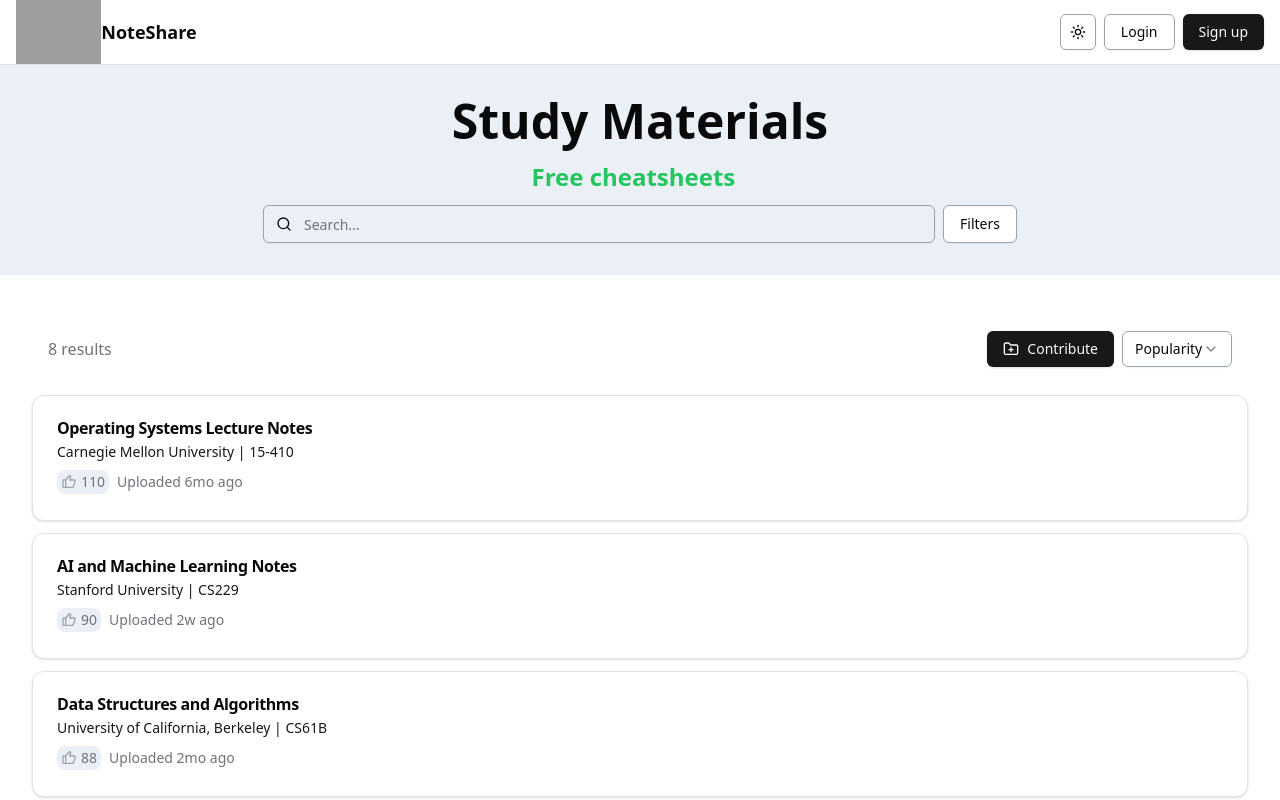
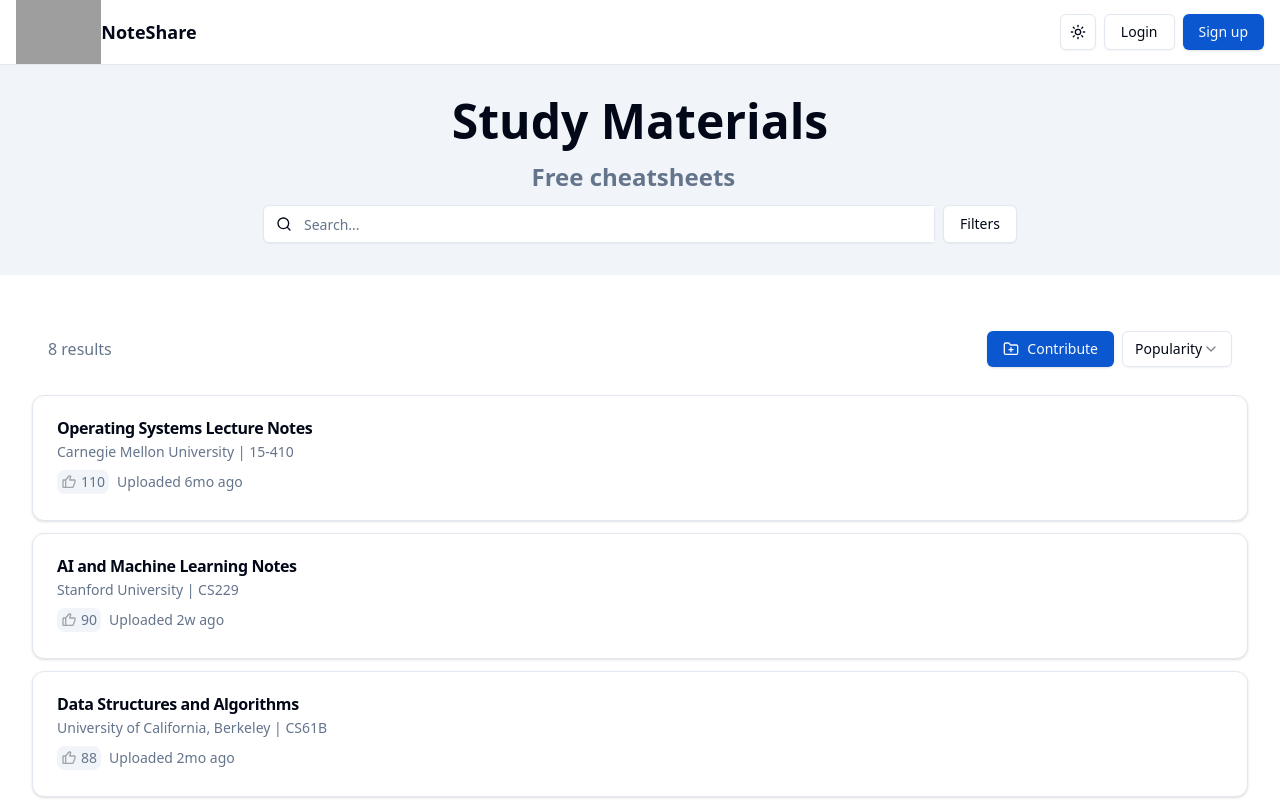
Before and after one commit to joshualwf/note-share, a Next.js app: page / in a window 1280 px wide. Shown: the top 800 px of the page. Built offline with nearby package versions, Linux system fonts and the light colour scheme; grey boxes are pictures that could not be loaded.

Commit message:
update theme

```diff
--- a/src/app/globals.css
+++ b/src/app/globals.css
@@ -118,6 +118,63 @@
 }
 
 @layer base {
+  :root {
+    --background: 0 0% 100%;
+    --foreground: 222.2 84% 4.9%;
+    --card: 0 0% 100%;
+    --card-foreground: 222.2 84% 4.9%;
+    --popover: 0 0% 100%;
+    --popover-foreground: 222.2 84% 4.9%;
+    --primary: 217 90% 43%;
+    --primary-foreground: 210 40% 98%;
+    --secondary: 210 40% 96.1%;
+    --secondary-foreground: 222.2 47.4% 11.2%;
+    --muted: 210 40% 96.1%;
+    --muted-foreground: 215.4 16.3% 46.9%;
+    --accent: 210 40% 96.1%;
+    --accent-foreground: 222.2 47.4% 11.2%;
+    --destructive: 0 84.2% 60.2%;
+    --destructive-foreground: 210 40% 98%;
+    --border: 214.3 31.8% 91.4%;
+    --input: 214.3 31.8% 91.4%;
+    --ring: 217 90% 43%;
+    --radius: 0.5rem;
+    --chart-1: 12 76% 61%;
+    --chart-2: 173 58% 39%;
+    --chart-3: 197 37% 24%;
+    --chart-4: 43 74% 66%;
+    --chart-5: 27 87% 67%;
+  }
+
+  .dark {
+    --background: 222.2 84% 4.9%;
+    --foreground: 210 40% 98%;
+    --card: 222.2 84% 4.9%;
+    --card-foreground: 210 40% 98%;
+    --popover: 222.2 84% 4.9%;
+    --popover-foreground: 210 40% 98%;
+    --primary: 217 89% 82%;
+    --primary-foreground: 222.2 47.4% 11.2%;
+    --secondary: 217.2 32.6% 17.5%;
+    --secondary-foreground: 210 40% 98%;
+    --muted: 217.2 32.6% 17.5%;
+    --muted-foreground: 215 20.2% 65.1%;
+    --accent: 217.2 32.6% 17.5%;
+    --accent-foreground: 210 40% 98%;
+    --destructive: 0 62.8% 30.6%;
+    --destructive-foreground: 210 40% 98%;
+    --border: 217.2 32.6% 17.5%;
+    --input: 217.2 32.6% 17.5%;
+    --ring: 224.3 76.3% 48%;
+    --chart-1: 220 70% 50%;
+    --chart-2: 160 60% 45%;
+    --chart-3: 30 80% 55%;
+    --chart-4: 280 65% 60%;
+    --chart-5: 340 75% 55%;
+  }
+}
+
+@layer base {
   * {
     @apply border-border outline-ring/50;
   }
--- a/src/app/page.tsx
+++ b/src/app/page.tsx
@@ -107,7 +107,7 @@ export default function Home() {
             </h1>
             <div className="mt-4 text-center text-lg sm:text-2xl">
               <TypeAnimation
-                className="mt-4 text-center text-lg sm:text-2xl text-green-500 font-bold"
+                className="mt-4 text-center text-lg sm:text-2xl text-muted-foreground font-bold"
                 speed={60}
                 sequence={[
                   "Free exam papers",
--- a/src/components/DocumentCard.tsx
+++ b/src/components/DocumentCard.tsx
@@ -51,7 +51,7 @@ export function DocumentCard({
     <Card>
       <CardHeader>
         <CardTitle>{title}</CardTitle>
-        <CardDescription className="text-primary">
+        <CardDescription>
           {school} | {modCode}
         </CardDescription>
         <div className="flex flex-row flex-start text-muted-foreground text-sm gap-1 items-center">
--- a/src/components/InputMainSearch.tsx
+++ b/src/components/InputMainSearch.tsx
@@ -11,7 +11,7 @@ const InputMainSearch = React.forwardRef<
     <>
       <div
         className={cn(
-          "flex items-center border border-input rounded-md shadow-sm w-full",
+          "flex items-center border border-input rounded-md shadow-sm w-full bg-background",
           className
         )}
       >
@@ -19,7 +19,7 @@ const InputMainSearch = React.forwardRef<
         <input
           type={type}
           className={cn(
-            "h-9 w-full border-input bg-transparent px-3 py-1 text-base transition-colors file:border-0 file:bg-transparent file:text-sm file:font-medium file:text-foreground placeholder:text-muted-foreground focus-visible:outline-none  disabled:cursor-not-allowed disabled:opacity-50 md:text-sm"
+            "h-9 w-full border-input text-muted-foreground px-3 py-1 text-base transition-colors file:border-0 file:bg-transparent file:text-sm file:font-medium file:text-foreground placeholder:text-muted-foreground focus-visible:outline-none  disabled:cursor-not-allowed disabled:opacity-50 md:text-sm"
           )}
           ref={ref}
           {...props}
```
